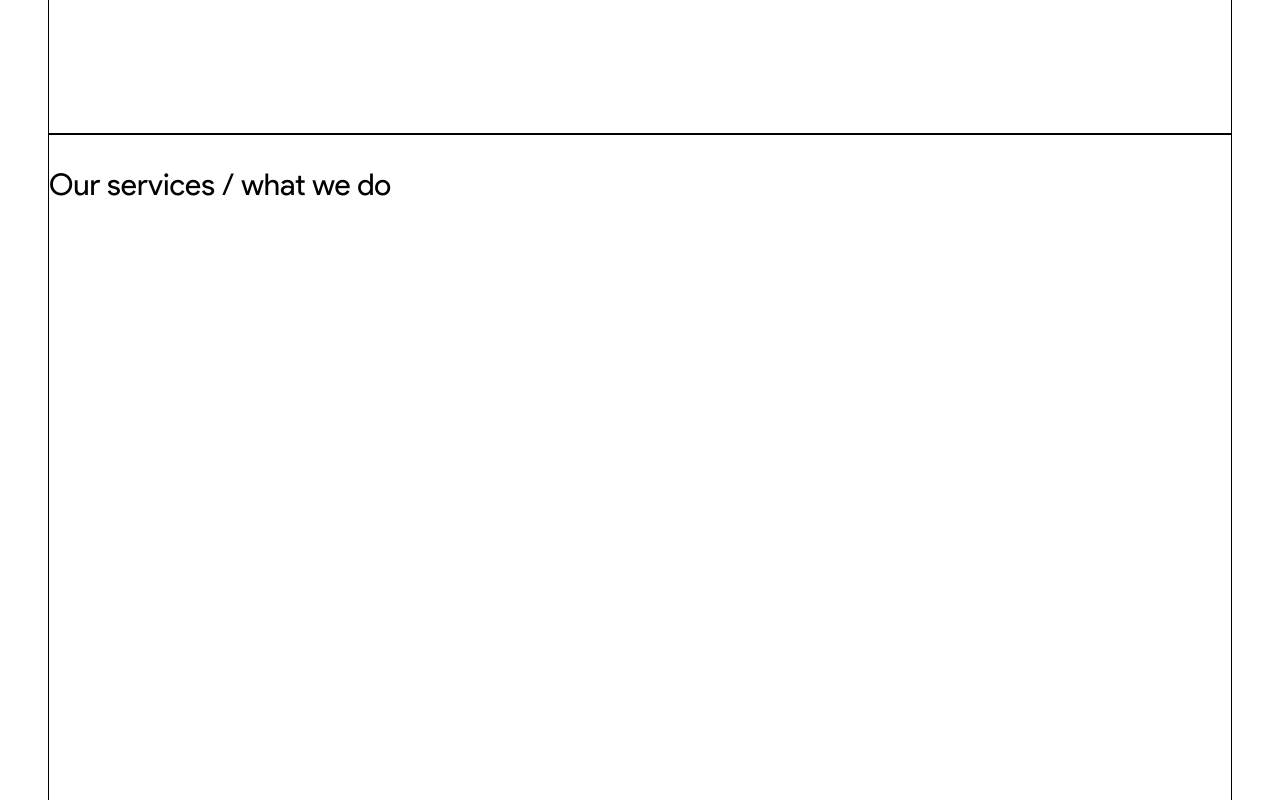
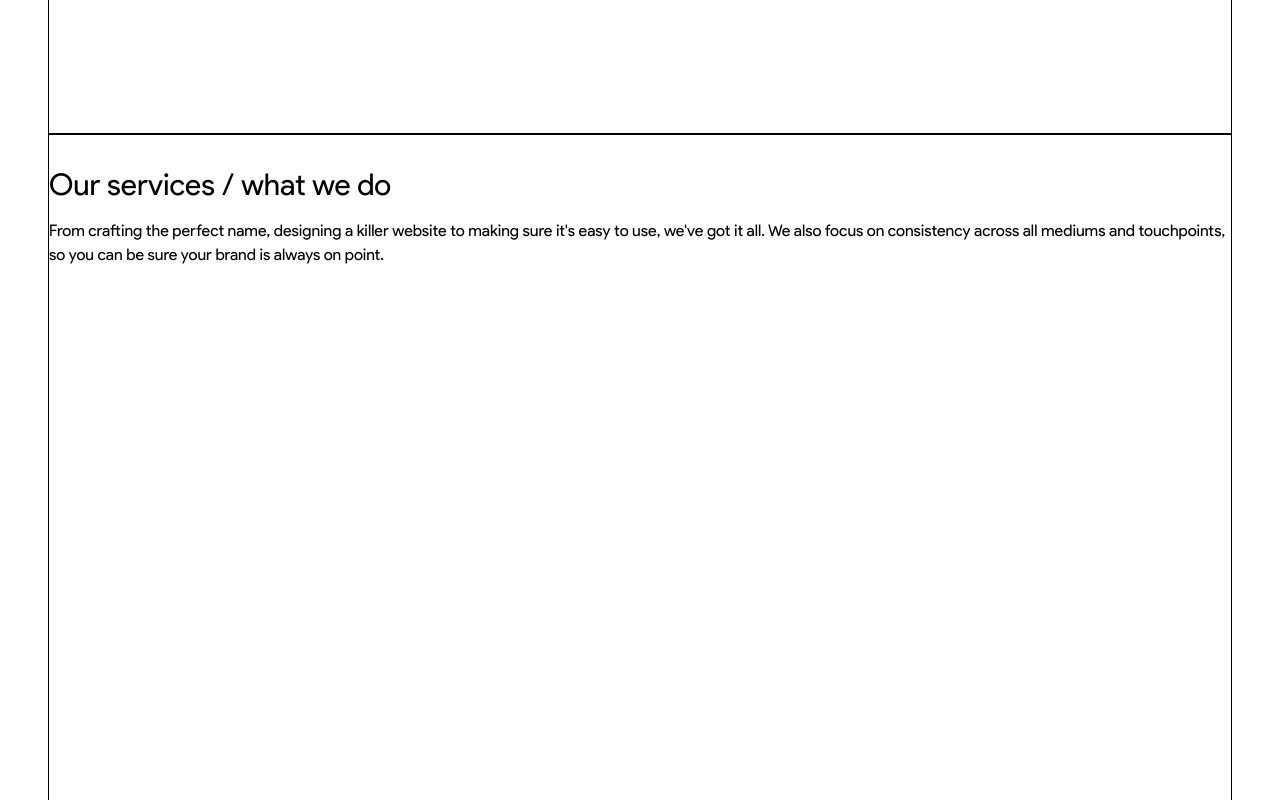
Before and after one commit to ManupaDev/curve, a Next.js app: page / in a window 1280 px wide. Shown: the part 1520-2320 px from the top of the page. Built offline with nearby package versions, Linux system fonts and the light colour scheme.

Commit message:
feat: optimized font in home/services

```diff
--- a/app/components/services.tsx
+++ b/app/components/services.tsx
@@ -1,9 +1,14 @@
+/* eslint-disable react/no-unescaped-entities */
 function Services() {
   return (
-    <div className="min-h-screen py-8 border border-black">
+    <div className="min-h-screen border border-black py-8">
       <h1 className="text-3xl">
-        Our services / <span>what we do</span>{" "}
+        Our services / <span>what we do</span>
       </h1>
+      <p className="text-base mt-4">
+        From crafting the perfect name, designing a killer website to making sure it's easy to use, we've got it all. We
+        also focus on consistency across all mediums and touchpoints, so you can be sure your brand is always on point.
+      </p>
     </div>
   );
 }
```
